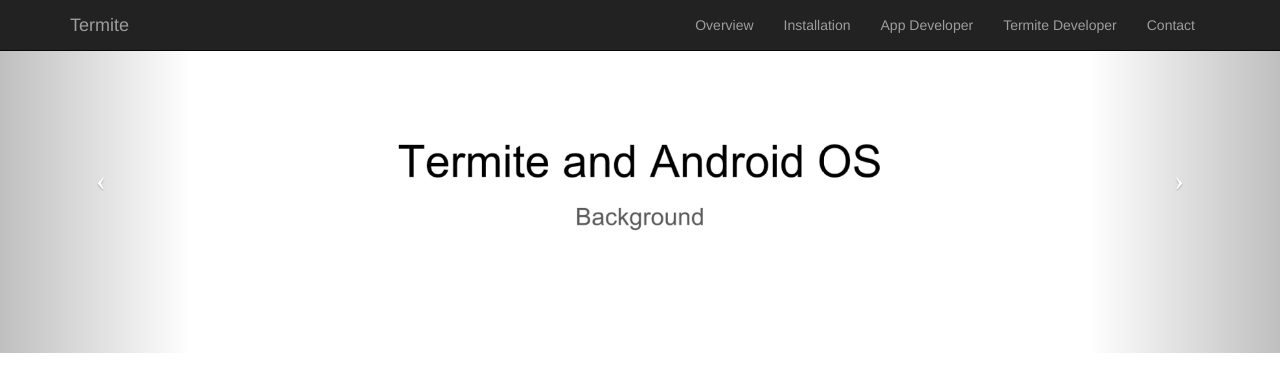
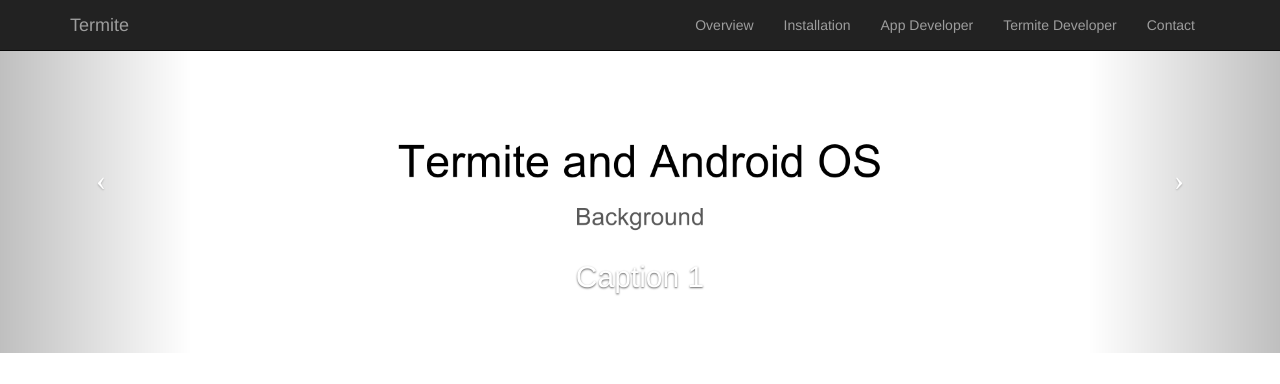
Before and after one commit to etraudonun/termite, a Jekyll site: the page index.html, which Jekyll copies as it is, in a window 1280 px wide and 900 px high, scrolled down 708 px. Shown: the top 384 px of the window. Built offline with Jekyll 4.4.1, drawn with Linux system fonts in a browser that asks for light colours.

Commit message:
Update index.html

```diff
--- a/index.html
+++ b/index.html
@@ -120,51 +120,81 @@
                 <center>
   				    <img style="height: 350px; margin-top: 5px; justify-content: center;" src="imgs/background-1.png?raw=true" alt="">
                 </center>
+                <div class="carousel-caption">
+                    <h2>Caption 1</h2>
+                </div>
             </div>
             <div class="item">
                 <center>
   				    <img style="height: 350px; margin-top: 5px; justify-content: center;" src="imgs/background-2.png?raw=true" alt="">
                 </center>
+                <div class="carousel-caption">
+                    <h2>Caption 1</h2>
+                </div>
             </div>
             <div class="item">
                 <center>
   				    <img style="height: 350px; margin-top: 5px; justify-content: center;" src="imgs/background-3.png?raw=true" alt="">
                 </center>
+                <div class="carousel-caption">
+                    <h2>Caption 1</h2>
+                </div>
             </div>
             <div class="item">
                 <center>
   				    <img style="height: 350px; margin-top: 5px; justify-content: center;" src="imgs/background-4.png?raw=true" alt="">
                 </center>
+                <div class="carousel-caption">
+                    <h2>Caption 1</h2>
+                </div>
             </div>
             <div class="item">
                 <center>
   				    <img style="height: 350px; margin-top: 5px; justify-content: center;" src="imgs/background-5.png?raw=true" alt="">
                 </center>
+                <div class="carousel-caption">
+                    <h2>Caption 1</h2>
+                </div>
             </div>
             <div class="item">
                 <center>
   				    <img style="height: 350px; margin-top: 5px; justify-content: center;" src="imgs/background-6.png?raw=true" alt="">
                 </center>
+                <div class="carousel-caption">
+                    <h2>Caption 1</h2>
+                </div>
             </div>
             <div class="item">
                 <center>
   				    <img style="height: 350px; margin-top: 5px; justify-content: center;" src="imgs/background-7.png?raw=true" alt="">
                 </center>
+                <div class="carousel-caption">
+                    <h2>Caption 1</h2>
+                </div>
             </div>
             <div class="item">
                 <center>
   				    <img style="height: 350px; margin-top: 5px; justify-content: center;" src="imgs/background-8.png?raw=true" alt="">
                 </center>
+                <div class="carousel-caption">
+                    <h2>Caption 1</h2>
+                </div>
             </div>
             <div class="item">
                 <center>
   				    <img style="height: 350px; margin-top: 5px; justify-content: center;" src="imgs/background-9.png?raw=true" alt="">
                 </center>
+                <div class="carousel-caption">
+                    <h2>Caption 1</h2>
+                </div>
             </div>
             <div class="item">
                 <center>
   				    <img style="height: 350px; margin-top: 5px; justify-content: center;" src="imgs/background-10.png?raw=true" alt="">
                 </center>
+                <div class="carousel-caption">
+                    <h2>Caption 1</h2>
+                </div>
             </div>
 
             <!-- <div class="item">
```
